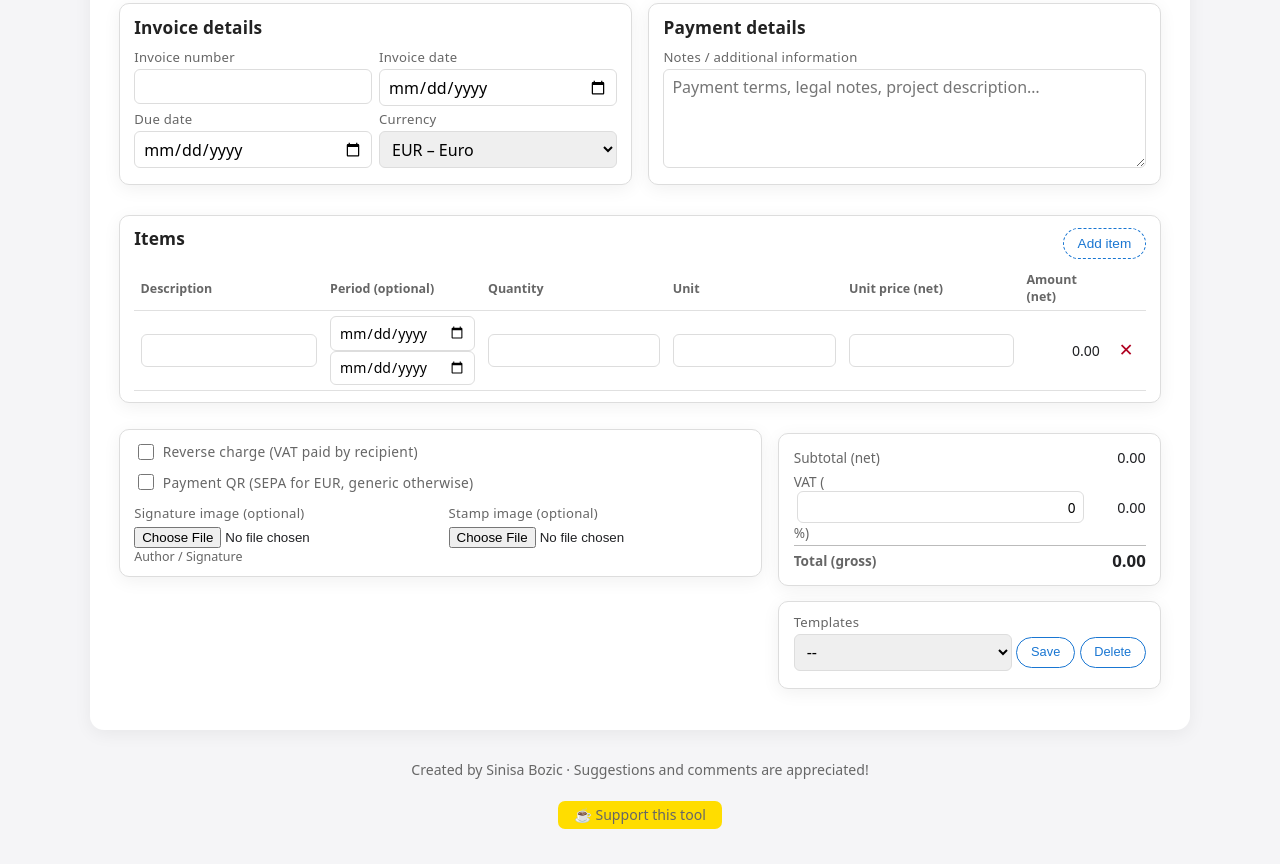
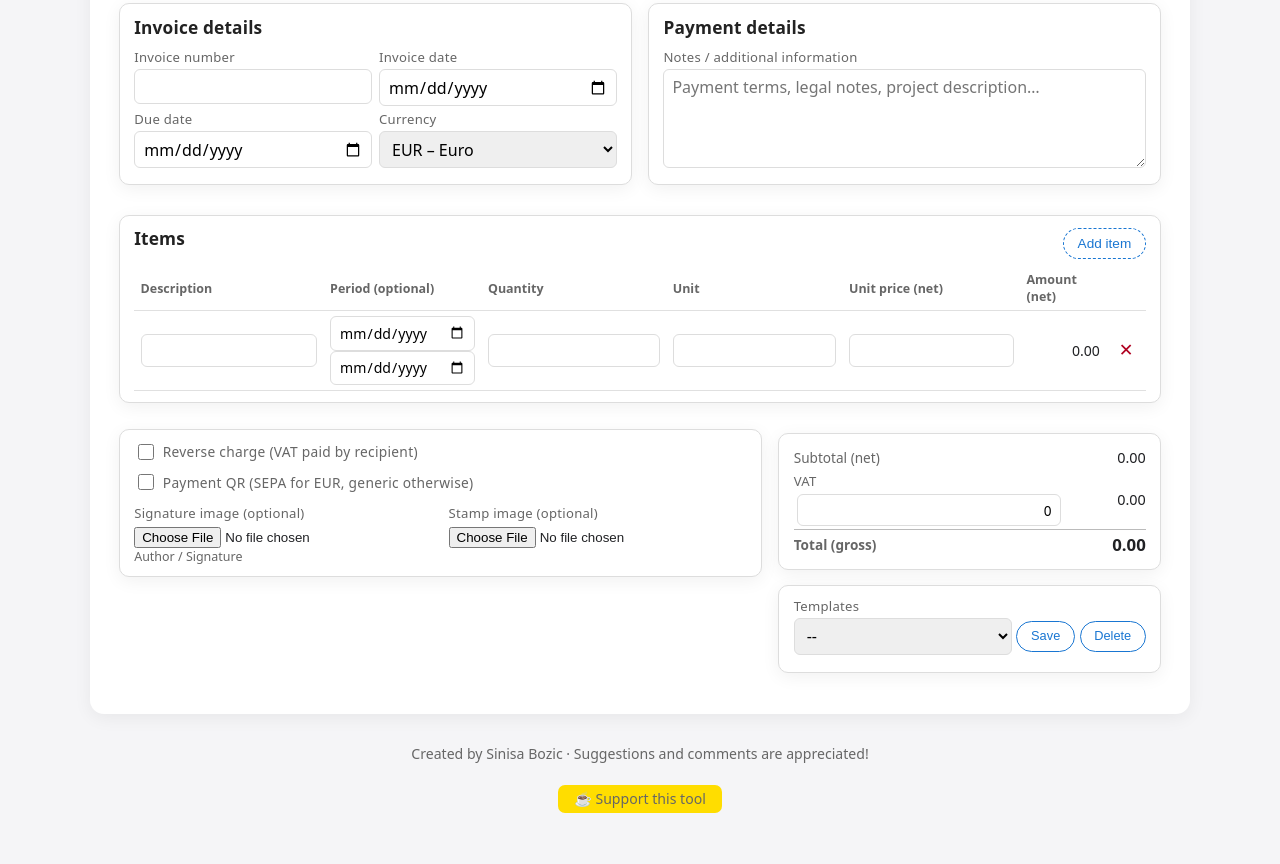
Before and after one commit to sbozich/invocreator, a plain HTML site: page index.html in a window 1280 px wide. Shown: the part 1064-1928 px from the top of the page. Drawn offline with Linux system fonts and the light colour scheme.

Commit message:
VAT % line repair

```diff
--- a/assets/css/invoice.css
+++ b/assets/css/invoice.css
@@ -1403,3 +1403,9 @@ body.dark-theme #doc-modal .doc-modal-content code {
   text-decoration: none;
   color: #000;
 }
+
+.vat-label-cell label {
+  display: block;
+  margin-bottom: 4px;
+  white-space: nowrap;
+}
--- a/index.html
+++ b/index.html
@@ -612,9 +612,10 @@
                 <td id="subtotal-value" class="value-cell text-right">0.00</td>
               </tr>
               <tr>
-                <td class="label-cell">
-                  <span id="label-tax">VAT</span>
-                  (<input
+<td class="label-cell vat-label-cell">
+  <label for="tax-rate" id="label-tax">VAT (%)</label>
+
+  <input
     type="number"
     id="tax-rate"
     min="0"
@@ -622,8 +623,9 @@
     step="0.1"
     value="0"
     class="tax-rate-input"
-                  > %)
+  >
 </td>
+
                 <td id="tax-value" class="value-cell text-right">0.00</td>
               </tr>
               <tr class="grand-total-row">
```
Lines whose indentation alone changed are shown as unchanged.
